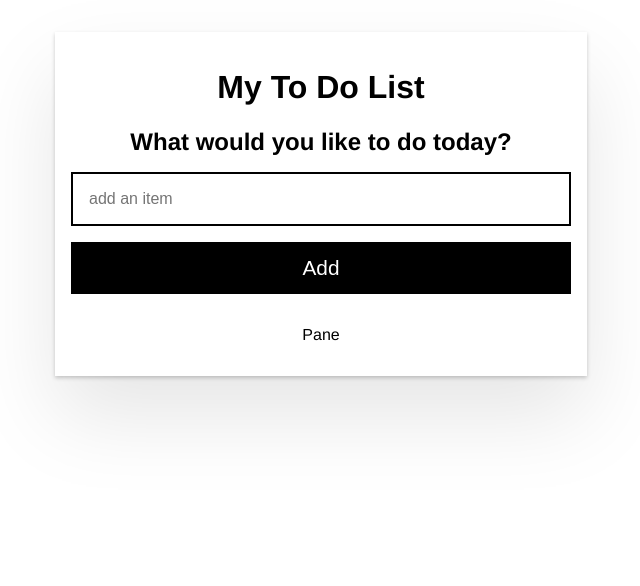
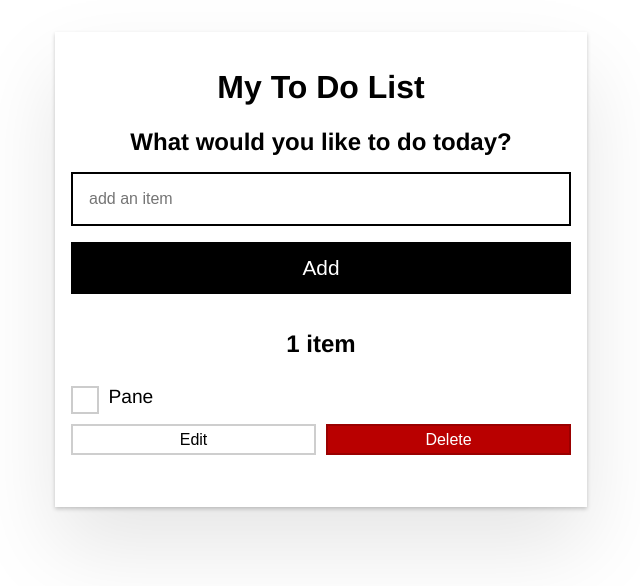
Before and after one commit to Alemazz99/todo-list-angular, an Angular app: page / in a window 1280 px wide. Shown: the top 586 px of the page, without its empty margins (319-959 px from the left). Built offline with nearby package versions, Linux system fonts and the light colour scheme.

Commit message:
implement modify item

```diff
--- a/src/app/app.component.html
+++ b/src/app/app.component.html
@@ -11,7 +11,16 @@
 
   <button class="btn-primary" (click)="addItem(newItem.value)">Add</button>
 
+  <h2>
+    {{items.length}}
+    <span *ngIf="items.length === 1; else elseBlock">item</span>
+    <ng-template #elseBlock>items</ng-template>
+  </h2>
+
   <ul>
-    <li *ngFor="let item of items">{{item.description}}</li>
+    <li *ngFor="let i of items">
+      <app-item (remove)="remove(i)" [item]="i"></app-item>
+    </li>
   </ul>
+
 </div>
--- a/src/app/app.component.ts
+++ b/src/app/app.component.ts
@@ -1,4 +1,7 @@
 import { Component } from "@angular/core";
+import { Item } from "./item";
+
+
 
 @Component({
   selector: "app-root",
@@ -11,7 +14,7 @@
   filter: "all" | "active" | "done" = "all";
 
   allItems = [
-    { description: "Pane", done: true },
+    { description: "Pane", done: false },
   ];
 
   get items() {
@@ -28,5 +31,9 @@
       done: false
     });
   }
+  remove(item: Item) {
+    this.allItems.splice(this.allItems.indexOf(item), 1);
+  }
+
 
 }
--- a/src/app/app.module.ts
+++ b/src/app/app.module.ts
@@ -3,10 +3,12 @@
 
 import { AppRoutingModule } from './app-routing.module';
 import { AppComponent } from './app.component';
+import { ItemComponent } from './item/item.component';
 
 @NgModule({
   declarations: [
     AppComponent,
+    ItemComponent,
 
   ],
   imports: [
--- /dev/null
+++ b/src/app/item/item.component.css
@@ -0,0 +1,117 @@
+.item {
+    padding: 0.5rem 0 0.75rem 0;
+    text-align: left;
+    font-size: 1.2rem;
+  }
+
+  .btn-wrapper {
+    margin-top: 1rem;
+    margin-bottom: 0.5rem;
+  }
+
+  .btn {
+    /* menu buttons flexbox styles */
+    flex-basis: 49%;
+  }
+
+  .btn-save {
+    background-color: #000;
+    color: #fff;
+    border-color: #000;
+  }
+
+  .btn-save:hover {
+    background-color: #444242;
+  }
+
+  .btn-save:focus {
+    background-color: #fff;
+    color: #000;
+  }
+
+  .checkbox-wrapper {
+    margin: 0.5rem 0;
+  }
+
+  .btn-warn {
+    background-color: #b90000;
+    color: #fff;
+    border-color: #9a0000;
+  }
+
+  .btn-warn:hover {
+    background-color: #9a0000;
+  }
+
+  .btn-warn:active {
+    background-color: #e30000;
+    border-color: #000;
+  }
+
+  .sm-text-input {
+    width: 100%;
+    padding: 0.5rem;
+    border: 2px solid #555;
+    display: block;
+    box-sizing: border-box;
+    font-size: 1rem;
+    margin: 1rem 0;
+  }
+
+  /* Custom checkboxes
+  Adapted from https://css-tricks.com/the-checkbox-hack/#custom-designed-radio-buttons-and-checkboxes */
+
+  /* Base for label styling */
+  [type="checkbox"]:not(:checked),
+  [type="checkbox"]:checked {
+    position: absolute;
+    left: -9999px;
+  }
+  [type="checkbox"]:not(:checked) + label,
+  [type="checkbox"]:checked + label {
+    position: relative;
+    padding-left: 1.95em;
+    cursor: pointer;
+  }
+
+  /* checkbox aspect */
+  [type="checkbox"]:not(:checked) + label:before,
+  [type="checkbox"]:checked + label:before {
+    content: "";
+    position: absolute;
+    left: 0;
+    top: 0;
+    width: 1.25em;
+    height: 1.25em;
+    border: 2px solid #ccc;
+    background: #fff;
+  }
+
+  /* checked mark aspect */
+  [type="checkbox"]:not(:checked) + label:after,
+  [type="checkbox"]:checked + label:after {
+    content: "\2713\0020";
+    position: absolute;
+    top: 0.15em;
+    left: 0.22em;
+    font-size: 1.3em;
+    line-height: 0.8;
+    color: #0d8dee;
+    transition: all 0.2s;
+    font-family: "Lucida Sans Unicode", "Arial Unicode MS", Arial;
+  }
+  /* checked mark aspect changes */
+  [type="checkbox"]:not(:checked) + label:after {
+    opacity: 0;
+    transform: scale(0);
+  }
+  [type="checkbox"]:checked + label:after {
+    opacity: 1;
+    transform: scale(1);
+  }
+
+  /* accessibility */
+  [type="checkbox"]:checked:focus + label:before,
+  [type="checkbox"]:not(:checked):focus + label:before {
+    border: 2px dotted blue;
+  }
--- /dev/null
+++ b/src/app/item/item.component.html
@@ -0,0 +1,30 @@
+<div class="item">
+    <input
+      [id]="item.description"
+      type="checkbox"
+      (change)="item.done = !item.done"
+      [checked]="item.done" />
+    <label [for]="item.description">{{item.description}}</label>
+
+    <div class="btn-wrapper" *ngIf="!editable">
+      <button class="btn" (click)="editable = !editable">Edit</button>
+      <button class="btn btn-warn" (click)="remove.emit()">Delete</button>
+    </div>
+
+    <!-- This section shows only if user clicks Edit button -->
+    <div *ngIf="editable">
+      <input
+        class="sm-text-input"
+        placeholder="edit item"
+        [value]="item.description"
+        #editedItem
+        (keyup.enter)="saveItem(editedItem.value)" />
+
+      <div class="btn-wrapper">
+        <button class="btn" (click)="editable = !editable">Cancel</button>
+        <button class="btn btn-save" (click)="saveItem(editedItem.value)">
+          Save
+        </button>
+      </div>
+    </div>
+  </div>
--- /dev/null
+++ b/src/app/item/item.component.ts
@@ -0,0 +1,21 @@
+import { Component, Input, Output, EventEmitter } from "@angular/core";
+import { Item } from "../item";
+
+@Component({
+  selector: 'app-item',
+  templateUrl: './item.component.html',
+  styleUrls: ['./item.component.css'],
+})
+export class ItemComponent {
+
+  editable = false;
+
+  @Input() item!: Item;
+  @Output() remove = new EventEmitter<Item>();
+
+  saveItem(description: string) {
+    if (!description) return;
+    this.editable = false;
+    this.item.description = description;
+  }
+}
```
Also changed, not shown: 1 other file (tests, documents, lock files or other folders).
